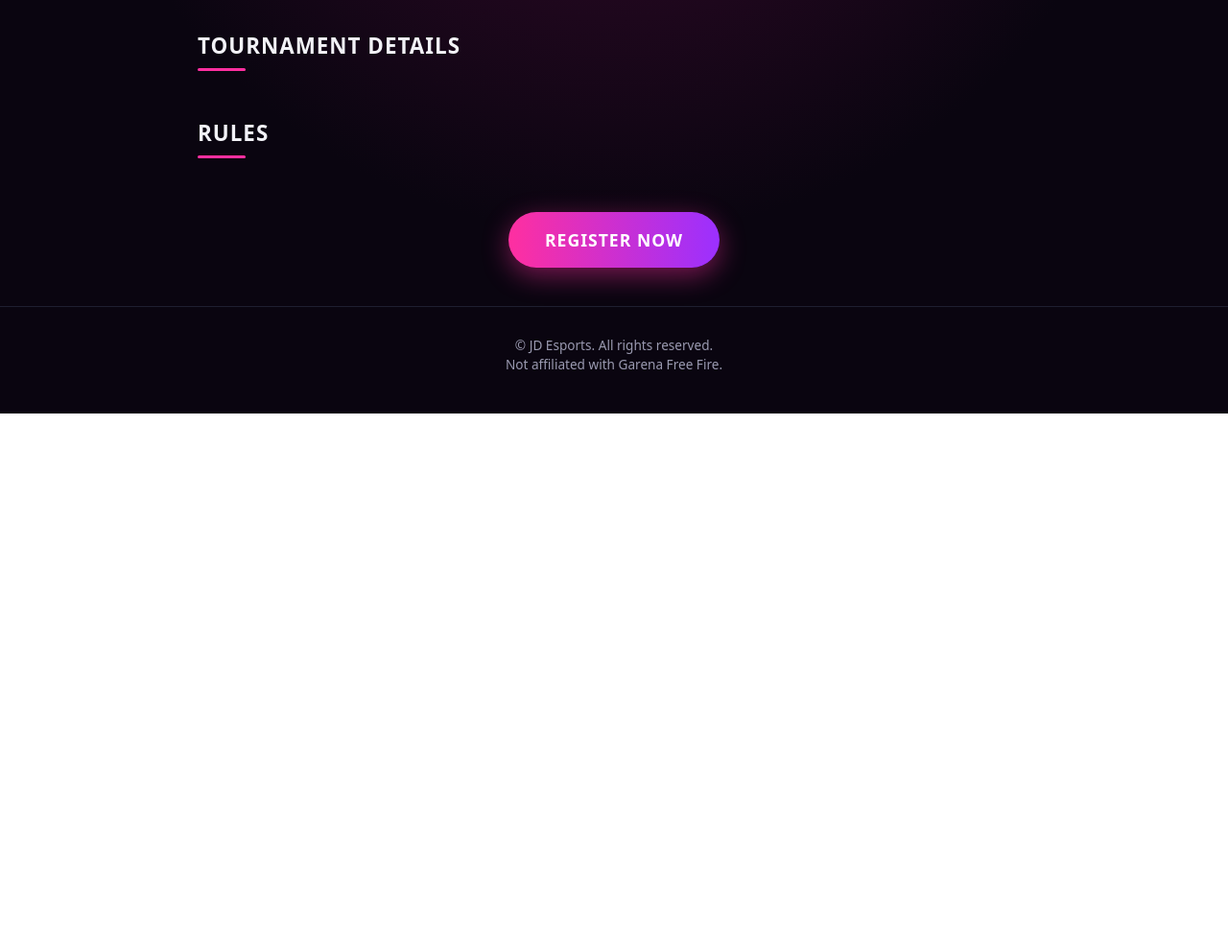
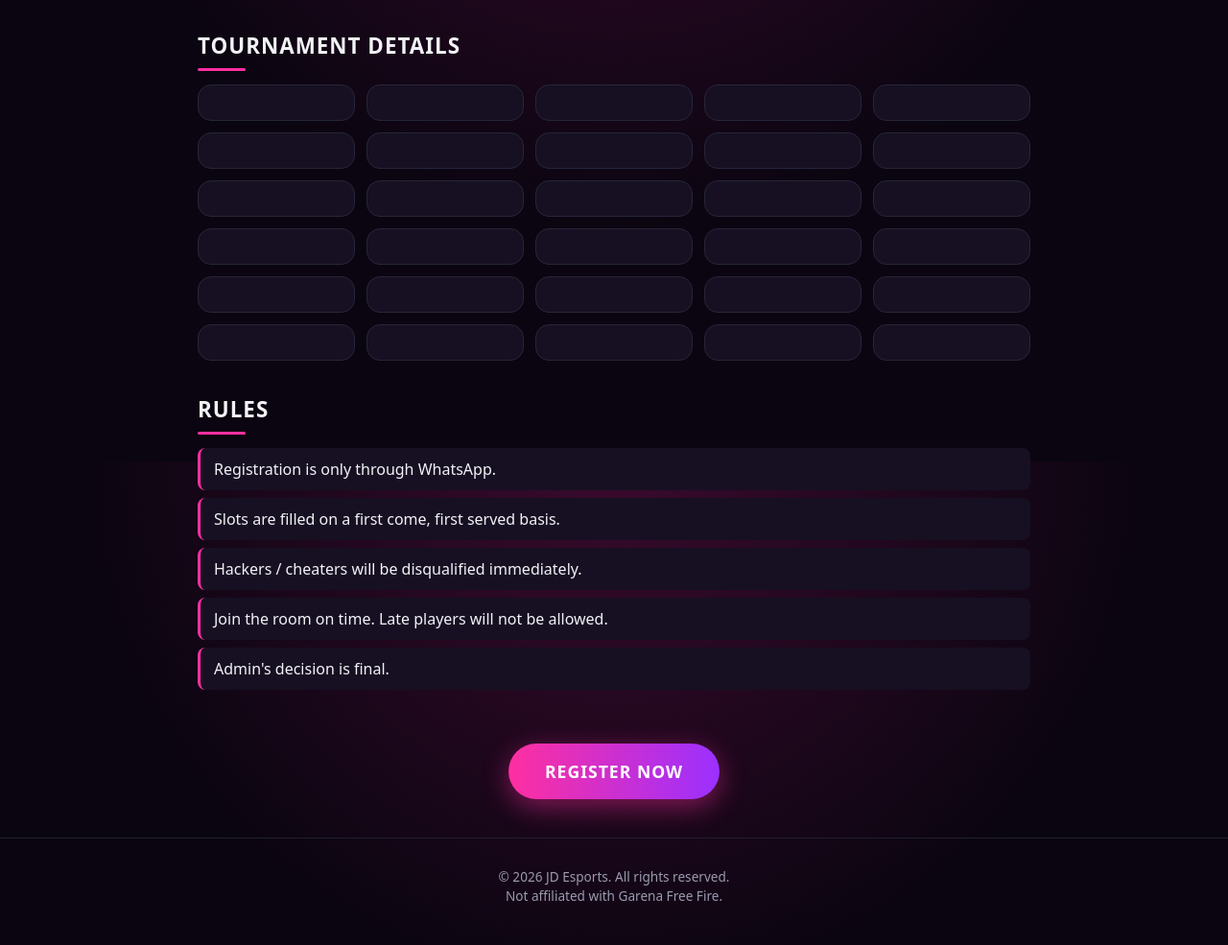
Before and after one commit to jdesports/JD-ESPORSTS-SOLO-TOURNAMENT, a plain HTML site: page index.html in a window 1280 px wide. Shown: the part 1119-2104 px from the top of the page at 96% size. Before the commit the page ends 1550 px from the top, so only its background shows below. Drawn offline with Linux system fonts and the light colour scheme.

Commit message:
Fix typo in players variable name

```diff
--- a/index.html
+++ b/index.html
@@ -129,7 +129,7 @@ fetch("data.json?t=" + Date.now()).then(r => r.json()).then(data => {
 const WHATSAPP_LINK = data.whatsappLink;
 const TOTAL_SLOTS   = data.totalSlots;
 const PLAYERS       = data.details;
-const DETAILS       = data.playerss;
+const DETAILS       = data.players;
 const RULES         = data.rules;
 
 /* =====================================================
```
